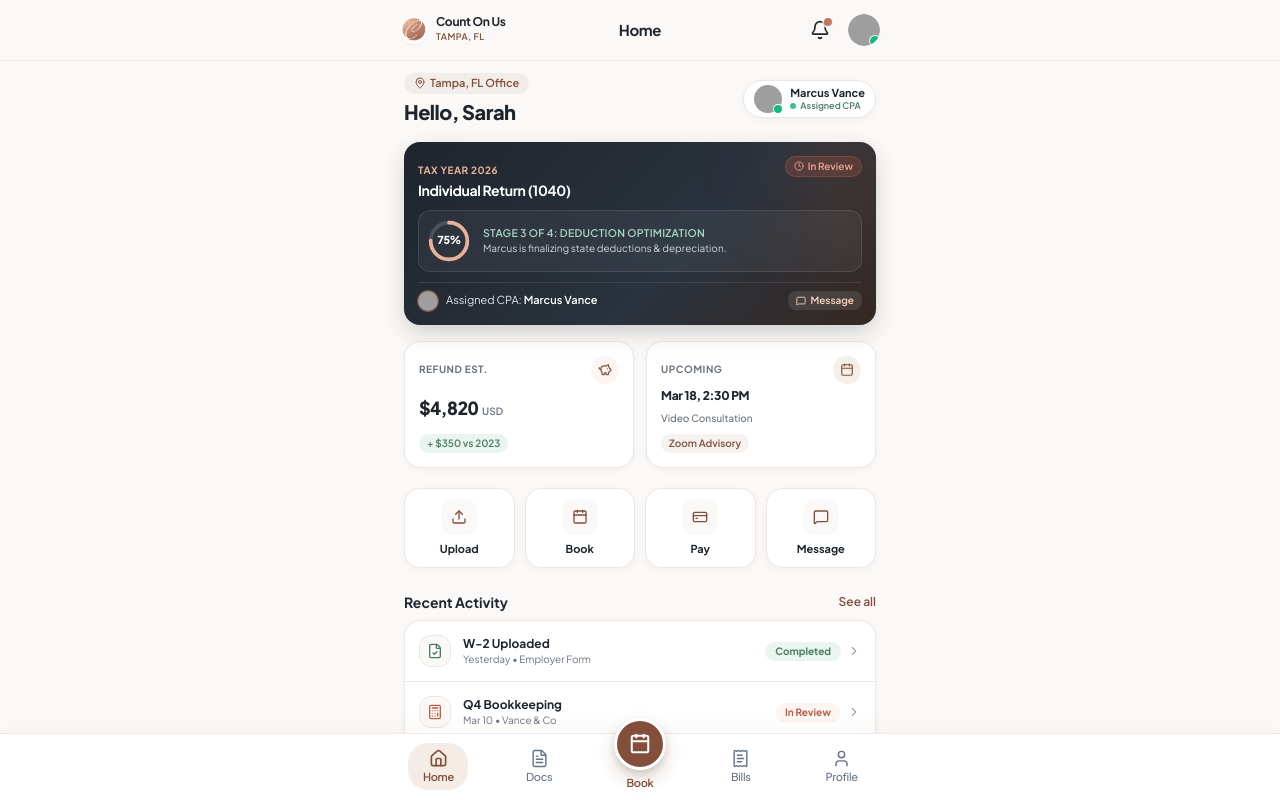
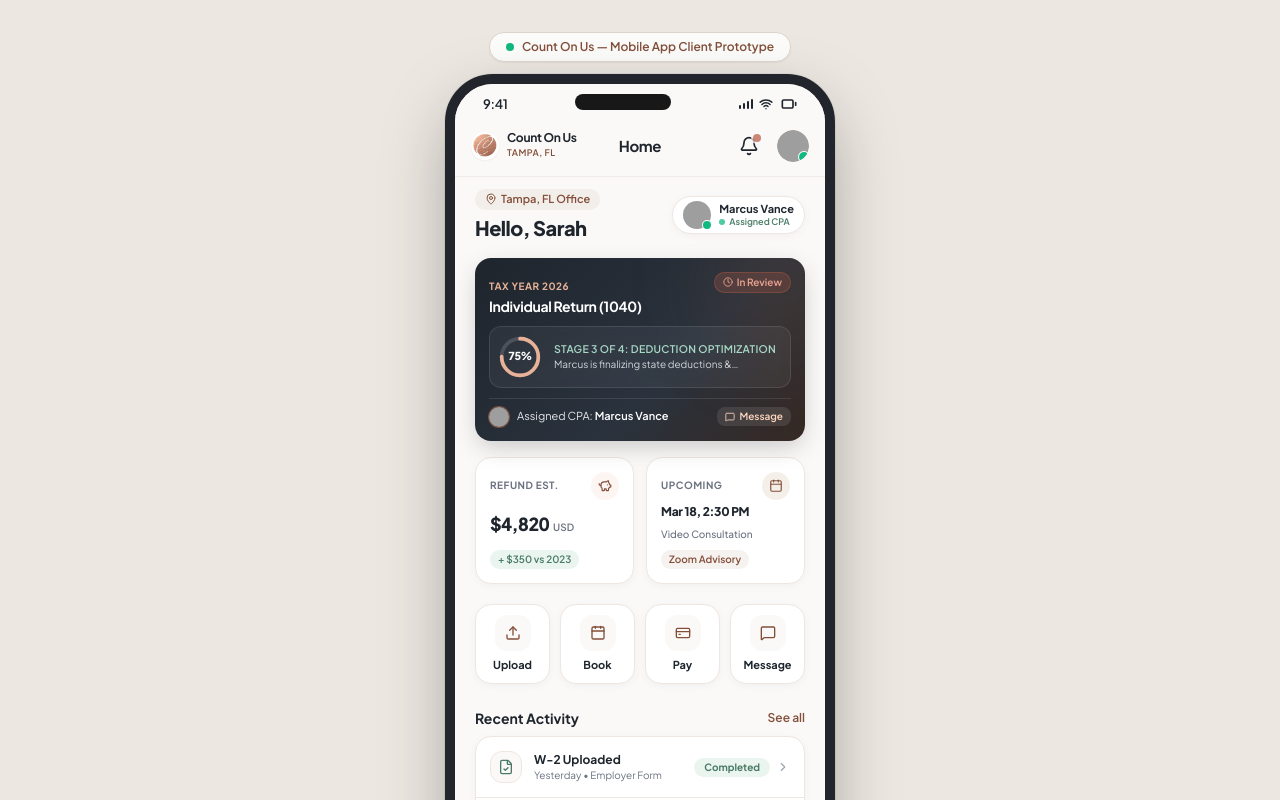
Before and after one commit to jubinx30/My-Tax-And-Accounting, a React (Vite) app: page / in a window 1280 px wide. Shown: the top 800 px of the page. Built offline with nearby package versions, Linux system fonts and the light colour scheme; grey boxes are pictures that could not be loaded.

Commit message:
Support edge-to-edge layout on mobile and realistic mobile wrapper on PC

```diff
--- a/src/App.jsx
+++ b/src/App.jsx
@@ -1,4 +1,5 @@
 import React, { useState } from 'react';
+import StatusBar from './components/StatusBar';
 import Header from './components/Header';
 import BottomNav from './components/BottomNav';
 import WelcomeScreen from './screens/WelcomeScreen';
@@ -52,8 +53,23 @@ export default function App() {
   };
 
   return (
-    <div className="w-full min-h-screen bg-[#FBF9F7] text-[#1B1C1B] font-['Plus_Jakarta_Sans',sans-serif] flex flex-col antialiased selection:bg-[#834F3A]/30 selection:text-[#834F3A]">
-      {/* Top Header: edge-to-edge full width */}
+    <div className="w-full min-h-screen bg-[#FBF9F7] md:bg-[#ECE7E1] text-[#1B1C1B] font-['Plus_Jakarta_Sans',sans-serif] flex flex-col md:items-center md:justify-center md:py-8 md:px-4 antialiased selection:bg-[#834F3A]/30 selection:text-[#834F3A]">
+
+      {/* PC Client Preview Badge (Desktop only) */}
+      <div className="hidden md:flex items-center gap-2 mb-3 text-xs font-semibold text-[#834F3A] bg-white/85 backdrop-blur-sm px-4 py-1.5 rounded-full border border-[#DDD5CC] shadow-sm select-none">
+        <span className="w-2 h-2 rounded-full bg-emerald-500 animate-pulse" />
+        <span>Count On Us — Mobile App Client Prototype</span>
+      </div>
+
+      {/* Main Container: Full viewport on mobile phone (< md) / Realistic Phone Wrapper on PC (>= md) */}
+      <div className="w-full min-h-screen flex flex-col bg-[#FBF9F7] md:w-[390px] md:h-[844px] md:min-h-[844px] md:max-h-[844px] md:rounded-[48px] md:border-[10px] md:border-[#22252B] md:shadow-[0_25px_70px_-10px_rgba(0,0,0,0.35),0_0_0_1px_rgba(0,0,0,0.06)] md:overflow-hidden md:relative">
+
+        {/* iOS Status Bar: Visible on PC wrapper, hidden on real mobile phones */}
+        <div className="hidden md:block flex-shrink-0 bg-[#FBF9F7]">
+          <StatusBar dark={false} />
+        </div>
+
+        {/* Persistent Top Header */}
         {isAuthenticated && currentTab !== 'welcome' && (
           <Header
             title={getScreenTitle()}
@@ -63,8 +79,8 @@ export default function App() {
           />
         )}
 
-      {/* Main Content: full width, naturally scrollable across all screen sizes */}
-      <main className="flex-1 w-full max-w-lg mx-auto flex flex-col relative overscroll-contain">
+        {/* Main Content Area: Smooth scrolling */}
+        <main className="flex-1 w-full overflow-y-auto relative overscroll-contain">
           {(!isAuthenticated || currentTab === 'welcome') && (
             <WelcomeScreen onLogin={handleLogin} />
           )}
@@ -104,13 +120,17 @@ export default function App() {
           )}
         </main>
 
-      {/* Bottom Navigation: pinned edge-to-edge at bottom across mobile */}
+        {/* Bottom Navigation */}
         {isAuthenticated && currentTab !== 'welcome' && (
           <BottomNav
             currentTab={currentTab}
             setTab={setCurrentTab}
           />
         )}
+
+        {/* Home Indicator Bar on PC wrapper */}
+        <div className="hidden md:block absolute bottom-1.5 left-1/2 -translate-x-1/2 w-32 h-1 bg-black/25 rounded-full z-50 pointer-events-none" />
+      </div>
 
       {/* Global Interactive Modals */}
       <UploadModal
--- a/src/components/Header.jsx
+++ b/src/components/Header.jsx
@@ -25,12 +25,12 @@ export default function Header({
           </div>
         </div>
 
-        {/* Centered screen title */}
-        <div className="absolute left-1/2 -translate-x-1/2 pointer-events-none">
-          <h1 className="text-[15px] font-bold text-[#1E252D] tracking-tight">
-            {title}
-          </h1>
-        </div>
+      {/* Centered screen title */}
+      <div className="absolute left-1/2 -translate-x-1/2">
+        <h1 className="text-[15px] font-bold text-[#1E252D] tracking-tight">
+          {title}
+        </h1>
+      </div>
 
         {/* Right notification bell with unread badge and user avatar */}
         <div className="flex items-center gap-2.5">
--- a/src/index.css
+++ b/src/index.css
@@ -21,12 +21,17 @@ html, body {
   -moz-osx-font-smoothing: grayscale;
 }
 
+@media (min-width: 768px) {
+  html, body {
+    background-color: #ECE7E1;
+  }
+}
+
 #root {
   width: 100%;
   min-height: 100%;
   display: flex;
   flex-direction: column;
-  background-color: #FBF9F7;
 }
 
 /* Tabular nums for financial clarity */
```
Also changed, not shown: 5 other files (tests, documents, lock files or other folders). Lines whose indentation alone changed are shown as unchanged.
